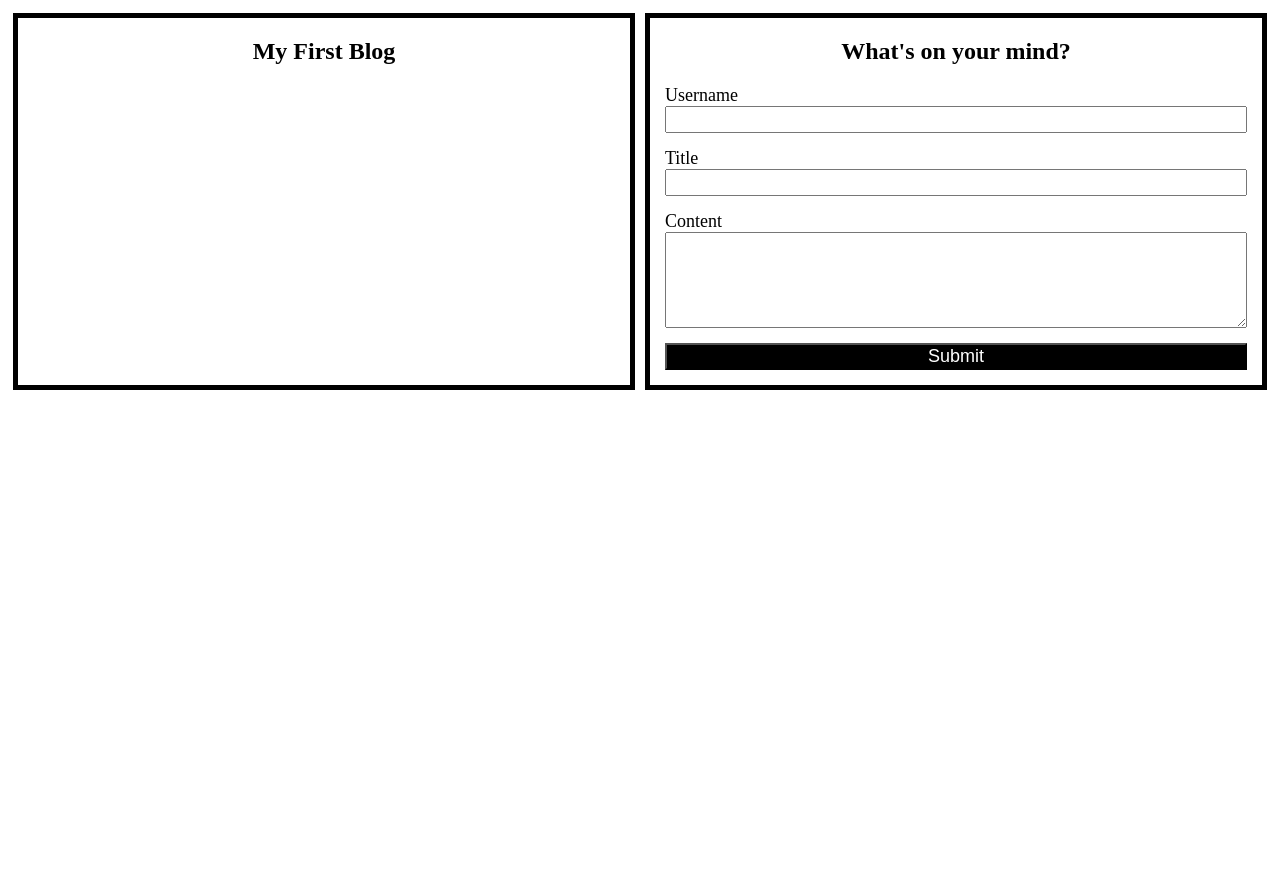
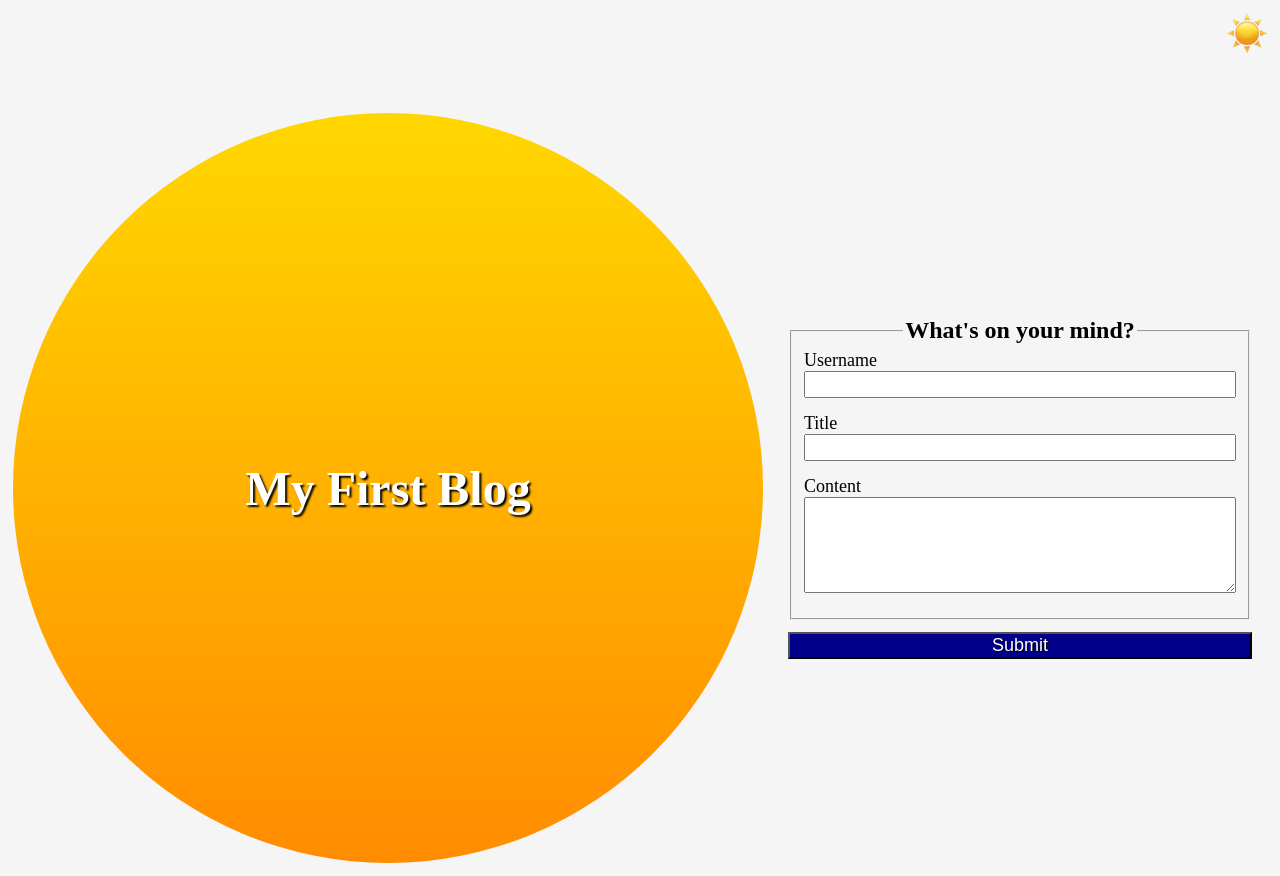
Before and after one commit to mattm479/my-blog, a plain HTML site: page index.html in a window 1280 px wide. Before the commit the page ends 800 px from the top, so only its background shows below. Drawn offline with Linux system fonts and the light colour scheme.

Commit message:
Updating form, styling page, adding dark mode and toggle images

```diff
--- a/assets/css/form.css
+++ b/assets/css/form.css
@@ -1,20 +1,20 @@
 main {
-    display: flex;
-    flex-wrap: wrap;
-}
-
-section {
-    flex: 1;
-    margin: 5px;
-    border: 5px solid black;
-}
-
-h1, h2 {
-    text-align: center;
+    margin-top: 50px;
 }
 
 form {
     margin: 15px;
+}
+
+legend {
+    margin: 0 auto;
+    font-size: 24px;
+    font-weight: bold;
+}
+
+#form {
+    flex-direction: column;
+    justify-content: center;
 }
 
 .form-element {
@@ -24,12 +24,11 @@ form {
     margin-bottom: 15px;
 }
 
-label, input, button {
+label, input, button[type="submit"] {
     font-size: 18px;
 }
 
-button {
+button[type="submit"] {
     width: 100%;
-    background-color: black;
-    color: white;
+    margin-top: 12px;
 }
--- a/assets/css/styles.css
+++ b/assets/css/styles.css
@@ -0,0 +1,97 @@
+main {
+    display: flex;
+    flex-wrap: wrap;
+    align-content: center;
+}
+
+section {
+    display: flex;
+    flex: 1;
+    margin: 5px;
+}
+
+h1, h2 {
+    text-align: center;
+}
+
+.light {
+    background-color: whitesmoke;
+    color: black;
+}
+
+.dark {
+    background-color: darkslategray;
+    color: white;
+}
+
+header {
+    height: 50px;
+    text-align: right;
+}
+
+#theme-button {
+    appearance: none;
+    background-color: transparent;
+    border: none;
+    padding: 0;
+}
+
+img {
+    margin: 5px;
+    width: 40px;
+    height: 40px;
+}
+
+#graphic {
+    display: flex;
+}
+
+#blog-graphic {
+    display: flex;
+    flex-direction: column;
+    justify-content: center;
+    margin: auto;
+    width: 750px;
+    height: 750px;
+    border-radius: 750px;
+}
+
+#blog-graphic h1 {
+    font-size: 48px;
+}
+
+.light #blog-graphic {
+    background-image: linear-gradient(gold, darkorange);
+    color: white;
+    text-shadow: 2px 2px 2px black;
+}
+
+.dark #blog-graphic {
+    background-image: linear-gradient(antiquewhite, dimgray);
+    color: black;
+    text-shadow: 2px 2px 2px white;
+}
+
+.light button[type="submit"] {
+    background-color: darkblue;
+    color: white;
+    text-shadow: 1px 1px 1px black;
+}
+
+.dark input, .dark textarea {
+    background-color: oldlace;
+}
+
+.dark button[type="submit"] {
+    background-color: black;
+    color: white;
+    text-shadow: 1px 1px 1px black;
+}
+
+.light .blog-entry {
+    box-shadow: 10px 5px 5px gray;
+}
+
+.dark .blog-entry {
+    box-shadow: 10px 5px 5px black;
+}
--- a/assets/js/form.js
+++ b/assets/js/form.js
@@ -16,4 +16,6 @@ document.getElementById("blog-entry-form").addEventListener("submit", function (
         currentEntries.unshift(blogEntry);
         localStorage.setItem("blog-entries", JSON.stringify(currentEntries));
     }
+
+    window.location.href = "../../blog.html";
 });
--- a/assets/js/logic.js
+++ b/assets/js/logic.js
@@ -0,0 +1,14 @@
+function toggleTheme() {
+    let body = document.querySelector("body");
+    let img = document.querySelector("img");
+
+    if (body.getAttribute("class") === "light") {
+        body.setAttribute("class", "dark");
+        img.setAttribute("src", "assets/images/moon.png");
+        img.setAttribute("alt", "Picture of the moon");
+    } else {
+        body.setAttribute("class", "light");
+        img.setAttribute("src", "assets/images/sun.png");
+        img.setAttribute("alt", "Picture of the sun");
+    }
+}
--- a/index.html
+++ b/index.html
@@ -6,29 +6,35 @@
     <link rel="stylesheet" href="assets/css/styles.css" />
     <link rel="stylesheet" href="assets/css/form.css" />
 </head>
-<body>
+<body class="light">
     <header>
-        <div></div>
+        <div id="theme-toggle">
+            <button id="theme-button" onclick="toggleTheme();"><img src="assets/images/sun.png" alt="Switch to Dark Mode" /></button>
+        </div>
     </header>
     <main>
         <section id="graphic">
+            <div id="blog-graphic">
                 <h1>My First Blog</h1>
+            </div>
         </section>
         <section id="form">
-            <h2>What's on your mind?</h2>
             <form id="blog-entry-form" name="blog-entry-form" method="post">
+                <fieldset>
+                    <legend>What's on your mind?</legend>
                     <div class="form-element">
                         <label for="username">Username</label>
-                    <input type="text" id="username" name="username" />
+                        <input type="text" id="username" name="username" required />
                     </div>
                     <div class="form-element">
                         <label for="title">Title</label>
-                    <input type="text" id="title" name="title" />
+                        <input type="text" id="title" name="title" required />
                     </div>
                     <div class="form-element">
                         <label for="content">Content</label>
-                    <textarea id="content" name="content" rows="6" cols="50"></textarea>
+                        <textarea id="content" name="content" rows="6" cols="50" required></textarea>
                     </div>
+                </fieldset>
                 <button type="submit">Submit</button>
             </form>
         </section>
```
Also changed, not shown: assets/images/moon.png (added), assets/images/sun.png (added). Lines whose indentation alone changed are shown as unchanged.
